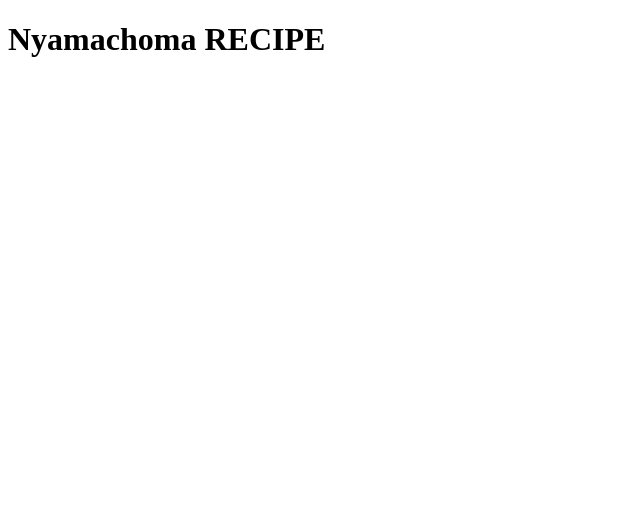
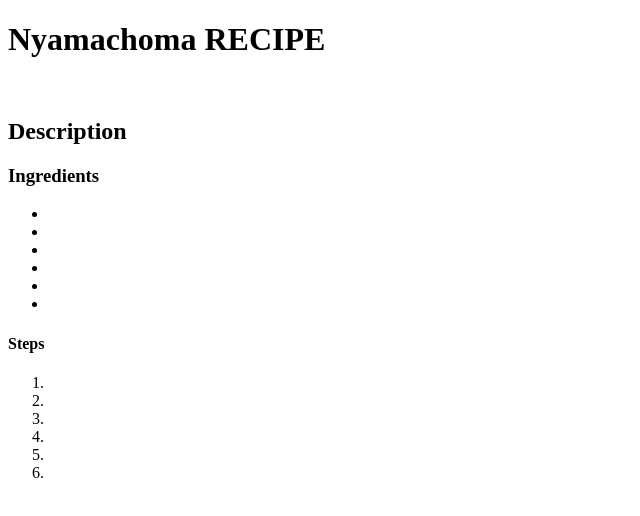
Before and after one commit to KINGI791/Odin-recipes, a plain HTML site: page recipes/Nyamachoma.html in a window 1280 px wide. Shown: the whole page, without its empty margins (0-640 px from the left). Drawn offline with Linux system fonts and the light colour scheme.

Commit message:
Create recipe stucture awaiting content

```diff
--- a/recipes/Nyamachoma.html
+++ b/recipes/Nyamachoma.html
@@ -7,5 +7,36 @@
 </head>
 <body>
     <h1>Nyamachoma RECIPE</h1>
+
+    <img src="" alt="">
+
+    <h2> Description</h2>
+
+    <p> </p>
+
+    <p> </p>
+
+    <h3>Ingredients</h3>
+
+    <ul>
+        <li></li>
+        <li></li>
+        <li></li>
+        <li></li>
+        <li></li>
+        <li></li>
+    </ul>
+
+    <h4>Steps</h4>
+
+    <ol>
+        <li> </li>
+        <li> </li>
+        <li> </li>
+        <li> </li>
+        <li> </li>
+        <li> </li>
+    </ol>
+
 </body>
 </html>
```
Also changed, not shown: index.html (+5 -4 lines), recipes/Matoke.html (+29 -0 lines), recipes/Mshombo.html (+30 -0 lines).
